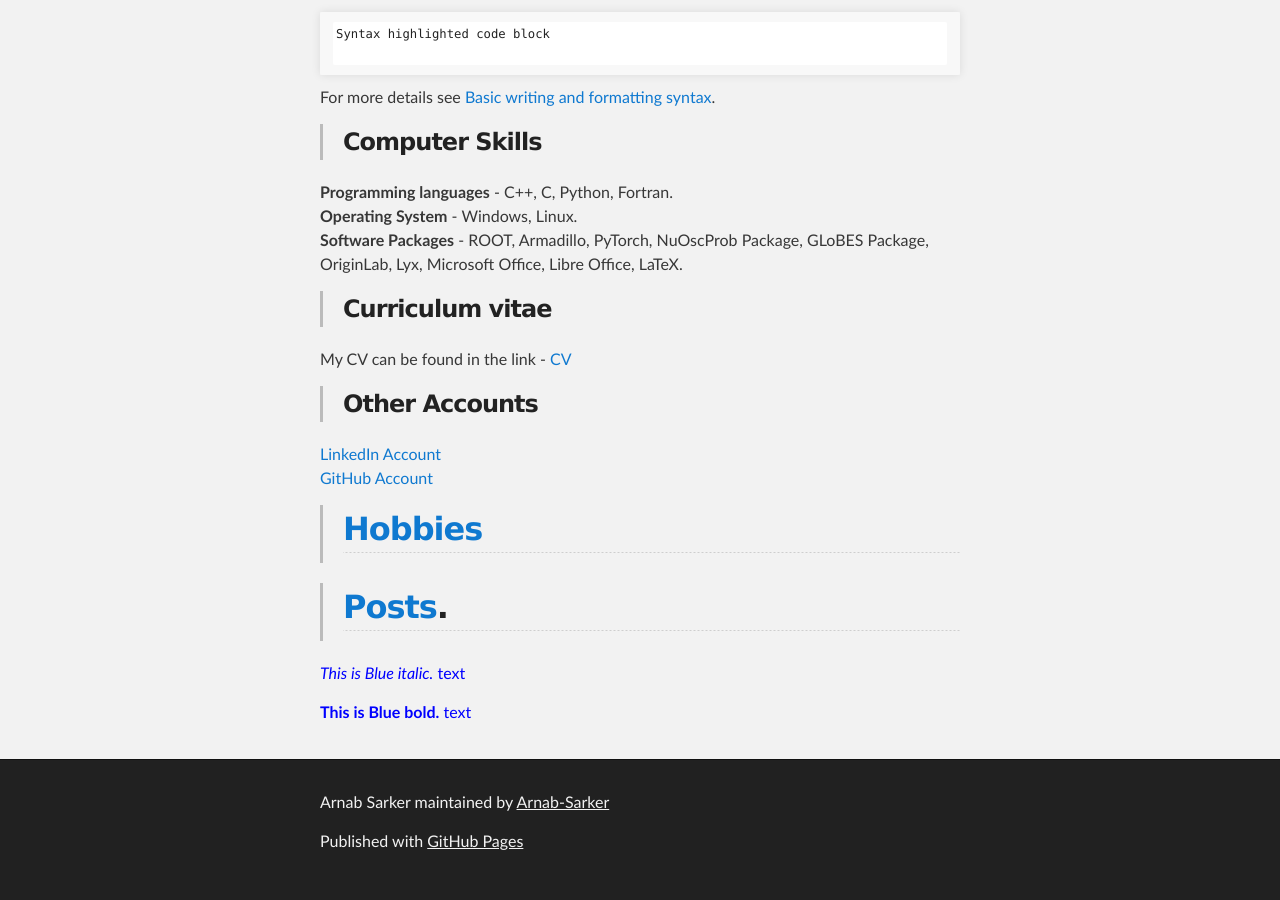
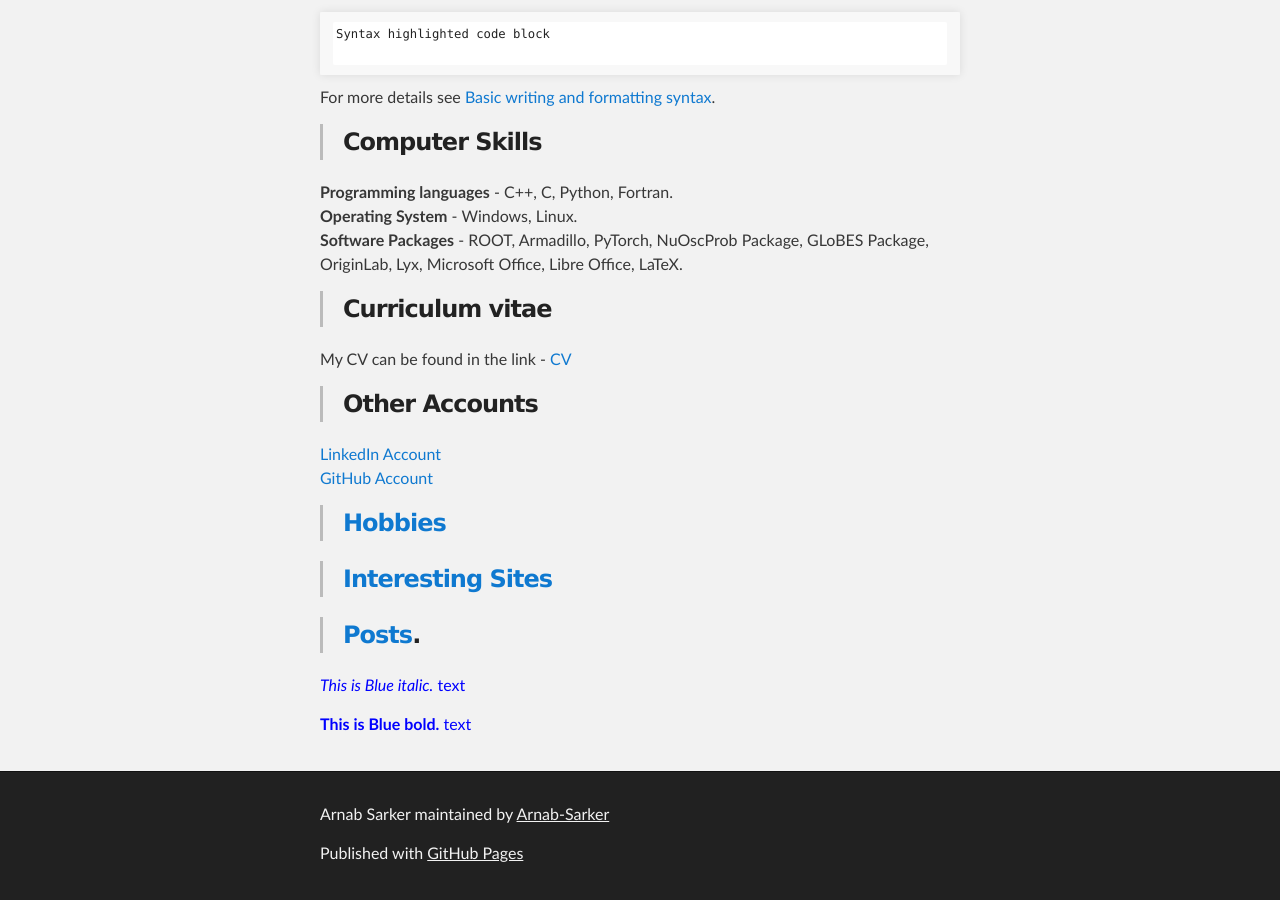
Before and after one commit to Arnab-Sarker/aaaa, a Jekyll site: the page built from index.md, in a window 1280 px wide and 900 px high, scrolled down 849 px. Built offline with Jekyll 4.4.1, drawn with Linux system fonts in a browser that asks for light colours; our own code applies the rules of GitHub Pages for plain Markdown files.

Commit message:
Update index.md

```diff
--- a/index.md
+++ b/index.md
@@ -50,9 +50,11 @@ My CV can be found in the link - [CV](https://drive.google.com/file/d/1bTll_sI_U
 [GitHub Account](https://github.com/Arnab-Sarker)
 
 
->## [Hobbies](./hobbies.html)
+>### [Hobbies](./hobbies.html)
 
->## [Posts](./another-page.html).
+>### [Interesting Sites](./interesting_websites.html)
+
+>### [Posts](./another-page.html).
 
 
 
```
